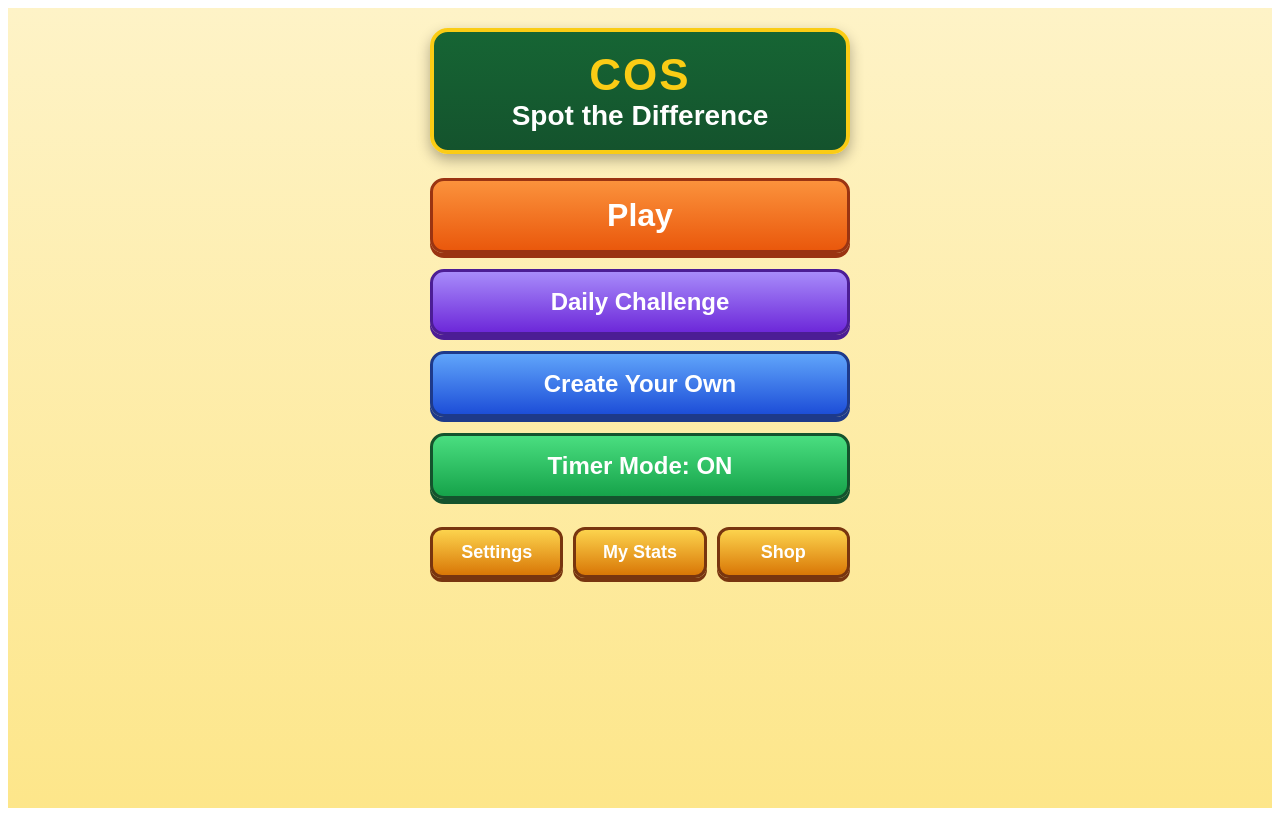
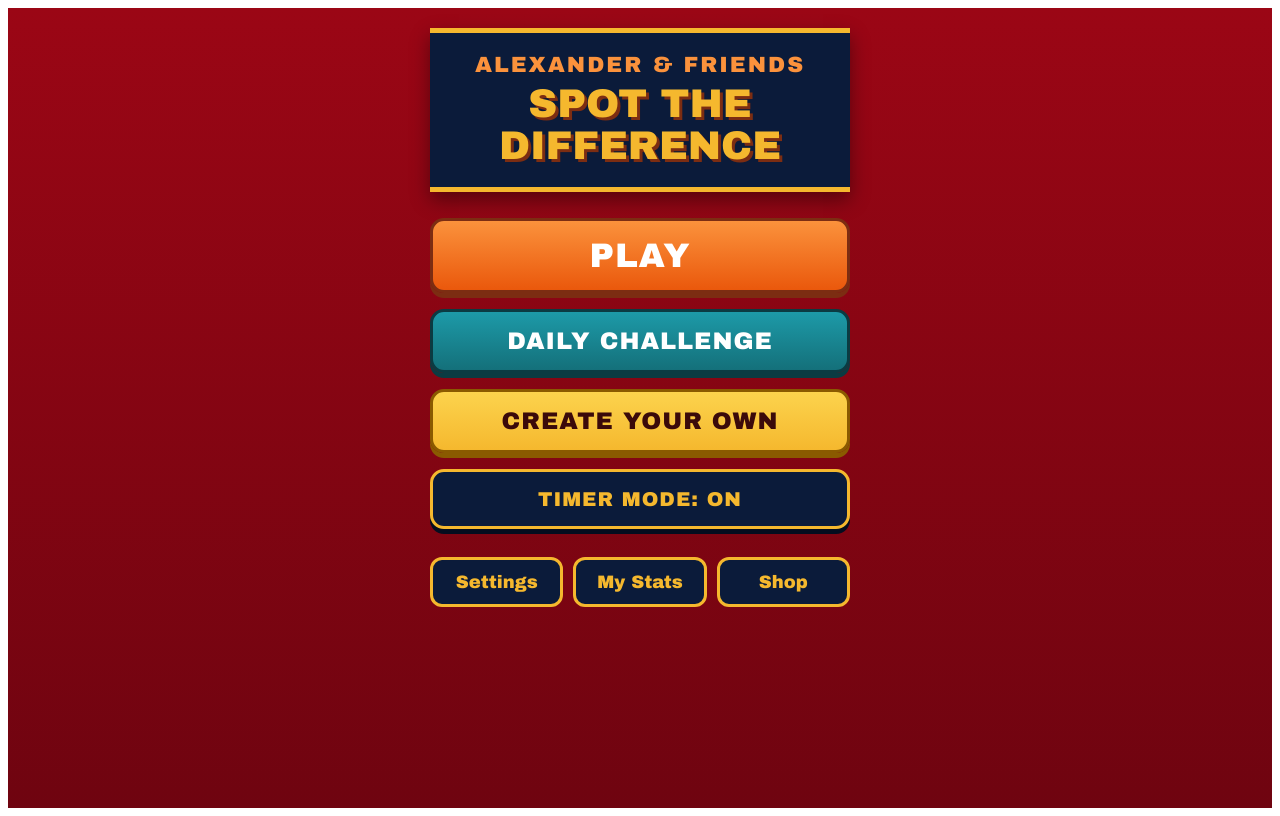
Before and after one commit to creatoroperatingsolutions888-coder/spot-the-difference, a React (Vite) app: page / in a window 1280 px wide. Built offline with nearby package versions, Linux system fonts and the light colour scheme.

Commit message:
Refactor styles and update button labels in HomeScreen

```diff
--- a/src/screens/HomeScreen.tsx
+++ b/src/screens/HomeScreen.tsx
@@ -25,48 +25,52 @@ export const HomeScreen: React.FC<HomeProps> = ({
     width: "100%",
     padding: "16px 20px",
     fontSize: 24,
-    fontWeight: 800,
+    fontWeight: 900,
     borderRadius: 14,
-    color: "#ffffff",
     cursor: "pointer",
     fontFamily: "inherit",
+    letterSpacing: 1,
   };
   const orange: React.CSSProperties = {
     ...base,
-    border: "3px solid #9a3412",
+    fontSize: 34,
+    color: "#ffffff",
+    border: "3px solid #7c2d12",
     background: "linear-gradient(#fb923c, #ea580c)",
-    boxShadow: "0 5px 0 #9a3412",
-    fontSize: 32,
+    boxShadow: "0 5px 0 #7c2d12",
   };
-  const purple: React.CSSProperties = {
+  const teal: React.CSSProperties = {
     ...base,
-    border: "3px solid #4c1d95",
-    background: "linear-gradient(#a78bfa, #6d28d9)",
-    boxShadow: "0 5px 0 #4c1d95",
+    color: "#ffffff",
+    border: "3px solid #0b3b42",
+    background: "linear-gradient(#1d9aa8, #14707a)",
+    boxShadow: "0 5px 0 #0b3b42",
   };
-  const green: React.CSSProperties = {
+  const gold: React.CSSProperties = {
     ...base,
-    border: "3px solid #14532d",
-    background: "linear-gradient(#4ade80, #16a34a)",
-    boxShadow: "0 5px 0 #14532d",
+    color: "#3b0a0a",
+    border: "3px solid #8a5a00",
+    background: "linear-gradient(#fcd34d, #f5b82e)",
+    boxShadow: "0 5px 0 #8a5a00",
   };
-  const blue: React.CSSProperties = {
+  const navy: React.CSSProperties = {
     ...base,
-    border: "3px solid #1e3a8a",
-    background: "linear-gradient(#60a5fa, #1d4ed8)",
-    boxShadow: "0 5px 0 #1e3a8a",
+    fontSize: 20,
+    color: "#f5b82e",
+    border: "3px solid #f5b82e",
+    background: "#0b1b3a",
+    boxShadow: "0 5px 0 #050d1f",
   };
   const small: React.CSSProperties = {
     flex: "1 1 90px",
     padding: "12px 8px",
     fontSize: 18,
-    fontWeight: 800,
+    fontWeight: 900,
     borderRadius: 12,
-    border: "3px solid #78350f",
-    background: "linear-gradient(#fcd34d, #d97706)",
-    color: "#ffffff",
+    border: "3px solid #f5b82e",
+    background: "#0b1b3a",
+    color: "#f5b82e",
     cursor: "pointer",
-    boxShadow: "0 4px 0 #78350f",
     fontFamily: "inherit",
   };
 
@@ -75,37 +79,56 @@ export const HomeScreen: React.FC<HomeProps> = ({
       className="screen home-screen"
       style={{
         minHeight: "100vh",
-        background: "linear-gradient(#fef3c7, #fde68a)",
+        background: "linear-gradient(#9b0615, #6f0410)",
         padding: 20,
         boxSizing: "border-box",
-        fontFamily: "Arial Rounded MT Bold, Arial, sans-serif",
+        fontFamily: "Arial Rounded MT Bold, Arial Black, Arial, sans-serif",
       }}
     >
       <div style={{ maxWidth: 420, margin: "0 auto" }}>
         <div
           style={{
-            background: "linear-gradient(#166534, #14532d)",
-            border: "4px solid #facc15",
-            borderRadius: 18,
-            padding: "18px 12px",
+            background: "#0b1b3a",
+            borderTop: "5px solid #f5b82e",
+            borderBottom: "5px solid #f5b82e",
+            padding: "20px 12px",
             textAlign: "center",
-            color: "#ffffff",
-            boxShadow: "0 6px 14px rgba(0,0,0,0.3)",
-            marginBottom: 24,
+            marginBottom: 26,
+            boxShadow: "0 8px 18px rgba(0,0,0,0.4)",
           }}
         >
-          <div style={{ fontSize: 44, fontWeight: 900, color: "#facc15", letterSpacing: 2 }}>
-            COS
+          <div
+            style={{
+              fontSize: 22,
+              fontWeight: 900,
+              color: "#fb923c",
+              letterSpacing: 2,
+            }}
+          >
+            {"ALEXANDER & FRIENDS"}
           </div>
-          <div style={{ fontSize: 28, fontWeight: 900 }}>Spot the Difference</div>
+          <div
+            style={{
+              fontSize: 40,
+              fontWeight: 900,
+              color: "#f5b82e",
+              lineHeight: 1.05,
+              marginTop: 6,
+              textShadow: "3px 3px 0 #7c2d12",
+            }}
+          >
+            SPOT THE
+            <br />
+            DIFFERENCE
+          </div>
         </div>
 
         <div style={{ display: "flex", flexDirection: "column", gap: 16 }}>
-          <button style={orange} onClick={onPlay}>Play</button>
-          <button style={purple} onClick={onDaily}>Daily Challenge</button>
-          <button style={blue} onClick={onCreate}>Create Your Own</button>
-          <button style={green} onClick={onToggleTimer}>
-            Timer Mode: {timerEnabled ? "ON" : "OFF"}
+          <button style={orange} onClick={onPlay}>PLAY</button>
+          <button style={teal} onClick={onDaily}>DAILY CHALLENGE</button>
+          <button style={gold} onClick={onCreate}>CREATE YOUR OWN</button>
+          <button style={navy} onClick={onToggleTimer}>
+            TIMER MODE: {timerEnabled ? "ON" : "OFF"}
           </button>
         </div>
 
```
